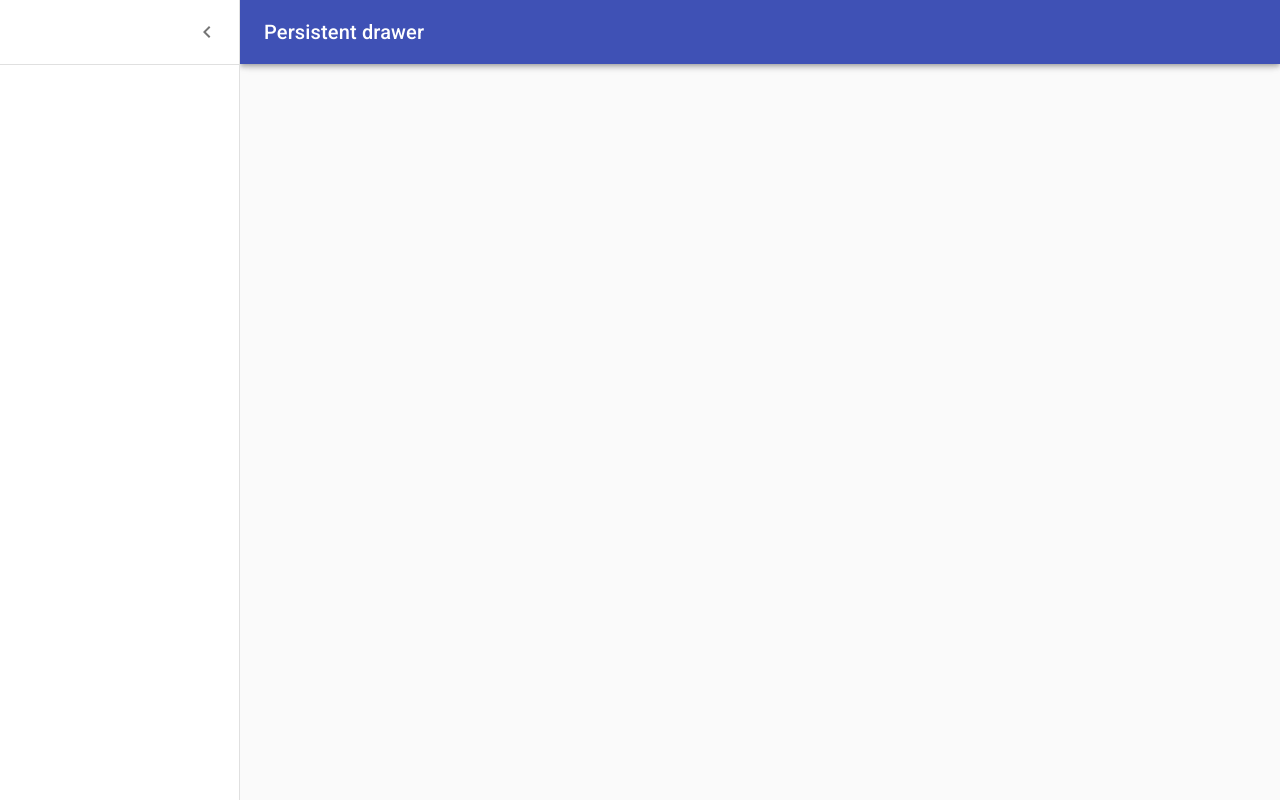
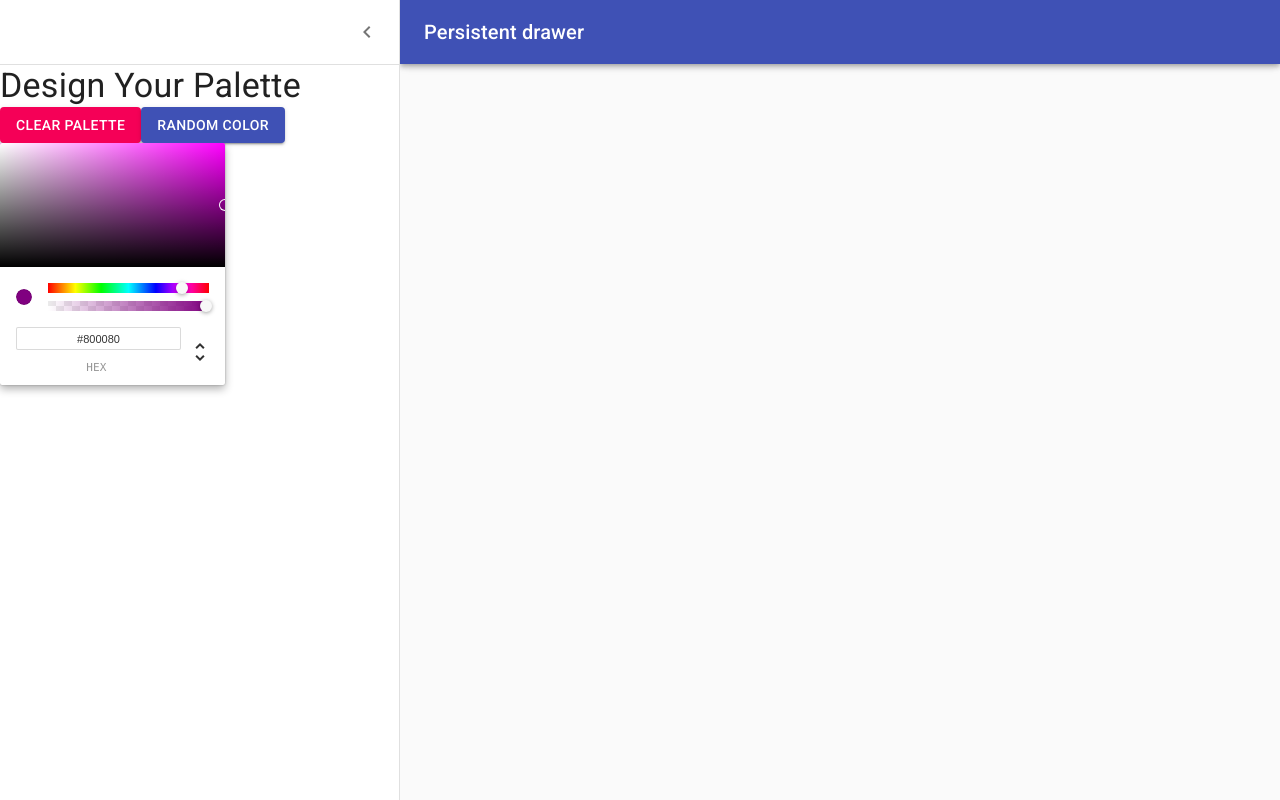
Before and after one commit to wbartosz/colors-app, a React (Create React App) app: page /palette/new in a window 1280 px wide. Both pictures are taken after a click on the button "open drawer". Built offline with nearby package versions, Linux system fonts and the light colour scheme.

Commit message:
Add ChromePicker and Buttons to drawer

```diff
--- a/package.json
+++ b/package.json
@@ -12,6 +12,7 @@
     "chroma-js": "^2.1.0",
     "rc-slider": "^9.3.1",
     "react": "^16.13.1",
+    "react-color": "^2.18.1",
     "react-copy-to-clipboard": "^5.0.2",
     "react-dom": "^16.13.1",
     "react-router-dom": "^5.2.0",
--- a/src/NewPaletteForm.js
+++ b/src/NewPaletteForm.js
@@ -1,24 +1,26 @@
 import React, { Component } from "react";
-import clsx from 'clsx';
-import { withStyles } from '@material-ui/core/styles';
-import Drawer from '@material-ui/core/Drawer';
-import CssBaseline from '@material-ui/core/CssBaseline';
-import AppBar from '@material-ui/core/AppBar';
-import Toolbar from '@material-ui/core/Toolbar';
-import Typography from '@material-ui/core/Typography';
-import Divider from '@material-ui/core/Divider';
-import IconButton from '@material-ui/core/IconButton';
-import MenuIcon from '@material-ui/icons/Menu';
-import ChevronLeftIcon from '@material-ui/icons/ChevronLeft';
+import clsx from "clsx";
+import { withStyles } from "@material-ui/core/styles";
+import Drawer from "@material-ui/core/Drawer";
+import CssBaseline from "@material-ui/core/CssBaseline";
+import AppBar from "@material-ui/core/AppBar";
+import Toolbar from "@material-ui/core/Toolbar";
+import Typography from "@material-ui/core/Typography";
+import Divider from "@material-ui/core/Divider";
+import IconButton from "@material-ui/core/IconButton";
+import MenuIcon from "@material-ui/icons/Menu";
+import ChevronLeftIcon from "@material-ui/icons/ChevronLeft";
+import Button from "@material-ui/core/Button";
+import { ChromePicker } from "react-color";
 
-const drawerWidth = 240;
+const drawerWidth = 400;
 
 const styles = theme => ({
   root: {
-    display: 'flex',
+    display: "flex",
   },
   appBar: {
-    transition: theme.transitions.create(['margin', 'width'], {
+    transition: theme.transitions.create(["margin", "width"], {
       easing: theme.transitions.easing.sharp,
       duration: theme.transitions.duration.leavingScreen,
     }),
@@ -26,7 +28,7 @@
   appBarShift: {
     width: `calc(100% - ${drawerWidth}px)`,
     marginLeft: drawerWidth,
-    transition: theme.transitions.create(['margin', 'width'], {
+    transition: theme.transitions.create(["margin", "width"], {
       easing: theme.transitions.easing.easeOut,
       duration: theme.transitions.duration.enteringScreen,
     }),
@@ -35,7 +37,7 @@
     marginRight: theme.spacing(2),
   },
   hide: {
-    display: 'none',
+    display: "none",
   },
   drawer: {
     width: drawerWidth,
@@ -45,24 +47,24 @@
     width: drawerWidth,
   },
   drawerHeader: {
-    display: 'flex',
-    alignItems: 'center',
+    display: "flex",
+    alignItems: "center",
     padding: theme.spacing(0, 1),
     // necessary for content to be below app bar
     ...theme.mixins.toolbar,
-    justifyContent: 'flex-end',
+    justifyContent: "flex-end",
   },
   content: {
     flexGrow: 1,
     padding: theme.spacing(3),
-    transition: theme.transitions.create('margin', {
+    transition: theme.transitions.create("margin", {
       easing: theme.transitions.easing.sharp,
       duration: theme.transitions.duration.leavingScreen,
     }),
     marginLeft: -drawerWidth,
   },
   contentShift: {
-    transition: theme.transitions.create('margin', {
+    transition: theme.transitions.create("margin", {
       easing: theme.transitions.easing.easeOut,
       duration: theme.transitions.duration.enteringScreen,
     }),
@@ -125,7 +127,20 @@
               <ChevronLeftIcon />
             </IconButton>
           </div>
+
           <Divider />
+
+          <Typography variant="h4">Design Your Palette</Typography>
+
+          <div>
+            <Button variant="contained" color="secondary">Clear Palette</Button>
+            <Button variant="contained" color="primary">Random Color</Button>
+          </div>
+
+          <ChromePicker
+            color="purple"
+            onChangeComplete={(newColor) => console.log(newColor)}
+          />
         </Drawer>
         <main
           className={clsx(classes.content, {
```
Also changed, not shown: 1 other file (tests, documents, lock files or other folders).
